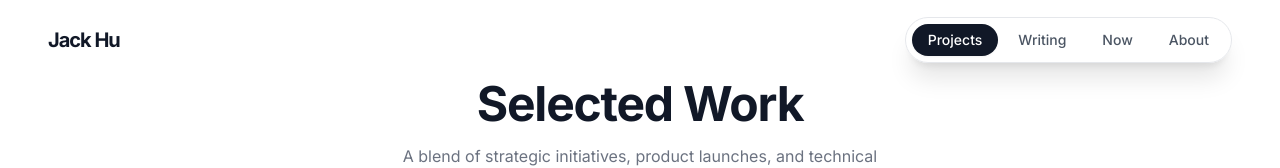
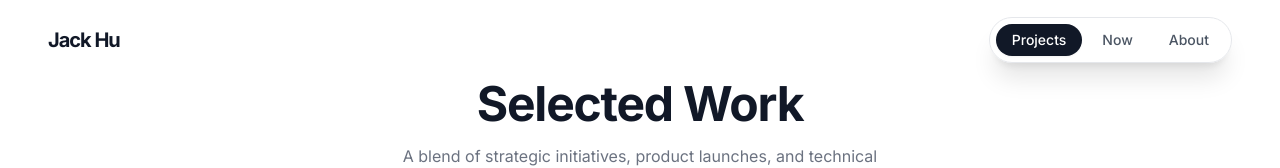
Before and after one commit to jackhhu1/jacks-portfolio, a React (Vite) app: page /projects in a window 1280 px wide. Shown: the top 168 px of the page. Built offline with nearby package versions, Linux system fonts and the light colour scheme.

Commit message:
Removed writing segment from toolbar

```diff
--- a/src/App.jsx
+++ b/src/App.jsx
@@ -9,8 +9,6 @@ import { lazy, Suspense } from 'react';
 const Home = lazy(() => import('./pages/Home'));
 const Projects = lazy(() => import('./pages/Projects'));
 const ProjectDetail = lazy(() => import('./pages/ProjectDetail'));
-const Writing = lazy(() => import('./pages/Writing'));
-const PostLayout = lazy(() => import('./pages/PostLayout'));
 const About = lazy(() => import('./pages/About'));
 const Contact = lazy(() => import('./pages/Contact'));
 const Now = lazy(() => import('./pages/Now'));
@@ -35,8 +33,6 @@ function AppContent() {
             <Route path="/" element={<Home />} />
             <Route path="/projects" element={<Projects />} />
             <Route path="/projects/:id" element={<ProjectDetail />} />
-            <Route path="/writing" element={<Writing />} />
-            <Route path="/writing/:id" element={<PostLayout />} />
             <Route path="/now" element={<Now />} />
             <Route path="/about" element={<About />} />
             <Route path="/contact" element={<Contact />} />
--- a/src/components/CommandMenu.jsx
+++ b/src/components/CommandMenu.jsx
@@ -5,7 +5,6 @@ import { useNavigate } from 'react-router-dom';
 import {
     Home,
     Briefcase,
-    PenTool,
     User,
     Mail,
     Search,
@@ -58,10 +57,6 @@ export const CommandMenu = () => {
                         <Briefcase className="w-4 h-4 mr-2" />
                         Projects
                     </Command.Item>
-                    <Command.Item onSelect={() => runCommand(() => navigate('/writing'))}>
-                        <PenTool className="w-4 h-4 mr-2" />
-                        Writing
-                    </Command.Item>
                     <Command.Item onSelect={() => runCommand(() => navigate('/now'))}>
                         <Layout className="w-4 h-4 mr-2" />
                         Now
--- a/src/components/layout/Navbar.jsx
+++ b/src/components/layout/Navbar.jsx
@@ -11,7 +11,6 @@ const Navbar = () => {
 
     const navLinks = [
         { name: 'Projects', path: '/projects' },
-        { name: 'Writing', path: '/writing' },
         { name: 'Now', path: '/now' },
         { name: 'About', path: '/about' },
     ];
```
